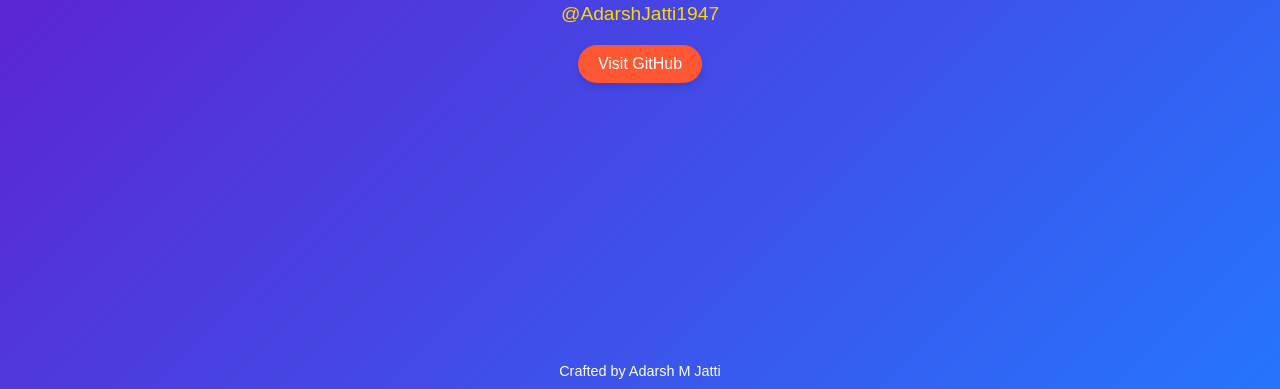
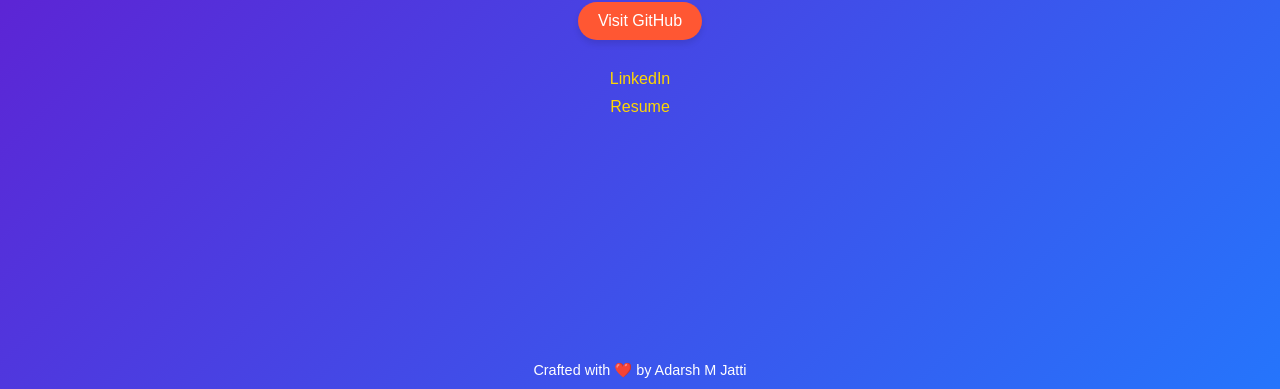
Before and after one commit to AdarshJatti1947/AdarshJatti1947.github.io, a plain HTML site: page index.html in a window 1280 px wide. Shown: the part 411-800 px from the top of the page. Drawn offline with Linux system fonts and the light colour scheme.

Commit message:
Update index.html

```diff
--- a/index.html
+++ b/index.html
@@ -64,6 +64,23 @@
       transform: translateY(-2px);
     }
 
+    .links {
+      margin-top: 30px;
+    }
+
+    .links a {
+      display: block;
+      font-size: 1rem;
+      color: #FFD700;
+      text-decoration: none;
+      margin: 10px 0;
+      transition: color 0.3s ease;
+    }
+
+    .links a:hover {
+      color: #fff;
+    }
+
     footer {
       position: absolute;
       bottom: 10px;
@@ -79,9 +96,15 @@
     </header>
     <p class="username">@AdarshJatti1947</p>
     <a href="https://github.com/AdarshJatti1947" target="_blank" class="button">Visit GitHub</a>
+
+    <!-- Additional Links Section -->
+    <div class="links">
+      <a href="https://www.linkedin.com/in/adarsh-jatti-5b9333200/" target="_blank">LinkedIn</a>
+      <a href="https://drive.google.com/file/d/1RXa3cm5RDjHPy9uGIFHS2OiOJCP-hWjW/view?usp=sharing" target="_blank">Resume</a>
+    </div>
   </div>
   <footer>
-    <p>Crafted by Adarsh M Jatti</p>
+    <p>Crafted with ❤️ by Adarsh M Jatti</p>
   </footer>
 </body>
 </html>
```
